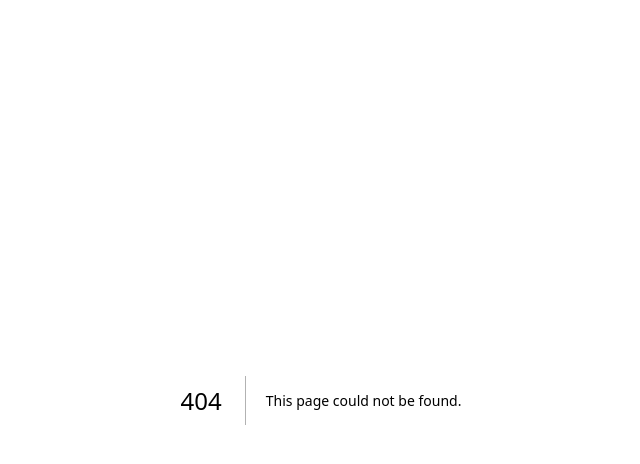
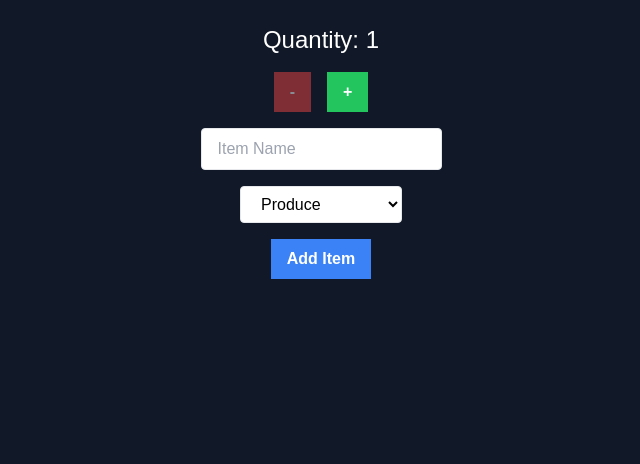
Before and after one commit to Francisthompson/cprg306-assignments, a Next.js app: page /week-5 in a window 1280 px wide. Before the commit this address had no page. Shown: the top 464 px of the page, without its empty margins (319-959 px from the left). Built offline with nearby package versions, Linux system fonts and the light colour scheme.

Commit message:
Added week-5 page, with new-item component for users to add items to a list.

```diff
--- a/app/page.js
+++ b/app/page.js
@@ -14,6 +14,9 @@ export default function Page() {
         <p>
           <Link href="/week-4">Week 4 Assignment</Link>
         </p>
+        <p>
+          <Link href="/week-5">Week 5 Assignment</Link>
+        </p>
       </div>
     </main>
   );
--- /dev/null
+++ b/app/week-5/new-item.js
@@ -0,0 +1,119 @@
+"use client";
+import { useState } from "react";
+
+const NewItem = () => {
+  const [quantity, setQuantity] = useState(1);
+  const [name, setName] = useState("");
+  const [category, setCategory] = useState("produce");
+
+  // Increment function
+  const increment = () => {
+    setQuantity((prevQuantity) =>
+      prevQuantity < 20 ? prevQuantity + 1 : prevQuantity
+    );
+  };
+
+  // Decrement function
+  const decrement = () => {
+    setQuantity((prevQuantity) =>
+      prevQuantity > 1 ? prevQuantity - 1 : prevQuantity
+    );
+  };
+
+  // handleSubmit function
+  const handleSubmit = (e) => {
+    e.preventDefault();
+
+    const item = {
+      name,
+      quantity,
+      category,
+    };
+
+    console.log(item);
+
+    alert(
+      `Item added: \nName: ${name}\nQuantity: ${quantity}\nCategory: ${category}`
+    );
+
+    // Reset state variables
+    setName("");
+    setQuantity(1);
+    setCategory("produce");
+  };
+
+  return (
+    <div className="flex flex-col items-center space-y-4">
+      <p className="text-2xl">Quantity: {quantity}</p>
+
+      <div className="flex space-x-4">
+        {/* Decrement Button */}
+        <button
+          onClick={decrement}
+          disabled={quantity === 1}
+          className={`px-4 py-2 bg-red-500 text-white font-bold ${
+            quantity === 1 ? "opacity-50 cursor-not-allowed" : ""
+          }`}
+        >
+          -
+        </button>
+
+        {/* Increment Button */}
+        <button
+          onClick={increment}
+          disabled={quantity === 20}
+          className={`px-4 py-2 bg-green-500 text-white font-bold ${
+            quantity === 20 ? "opacity-50 cursor-not-allowed" : ""
+          }`}
+        >
+          +
+        </button>
+      </div>
+
+      {/* Form for handling item submission */}
+      <form
+        onSubmit={handleSubmit}
+        className="flex flex-col items-center space-y-4"
+      >
+        {/* Name Field */}
+        <input
+          type="text"
+          value={name}
+          onChange={(e) => setName(e.target.value)}
+          placeholder="Item Name"
+          className="px-4 py-2 border rounded text-black"
+          required
+        />
+
+        {/* Category Field */}
+        <select
+          value={category}
+          onChange={(e) => setCategory(e.target.value)}
+          className="px-4 py-2 border rounded bg-white text-black"
+        >
+          <option value="produce">Produce</option>
+          <option value="dairy">Dairy</option>
+          <option value="bakery">Bakery</option>
+          <option value="meat">Meat</option>
+          <option value="frozen foods">Frozen Foods</option>
+          <option value="canned goods">Canned Goods</option>
+          <option value="dry goods">Dry Goods</option>
+          <option value="beverages">Beverages</option>
+          <option value="snacks">Snacks</option>
+          <option value="household">Household</option>
+          <option value="other">Other</option>
+        </select>
+
+        {/* Submit Button */}
+        <button
+          type="submit"
+          className="px-4 py-2 bg-blue-500 text-white font-bold"
+        >
+          Add Item
+        </button>
+      </form>
+    </div>
+  );
+};
+
+export default NewItem;
--- /dev/null
+++ b/app/week-5/page.js
@@ -0,0 +1,11 @@
+import NewItem from "./new-item";
+
+const Page = () => {
+  return (
+    <main className="bg-gray-900 text-white min-h-screen p-6">
+      <NewItem />
+    </main>
+  );
+};
+
+export default Page;
```
